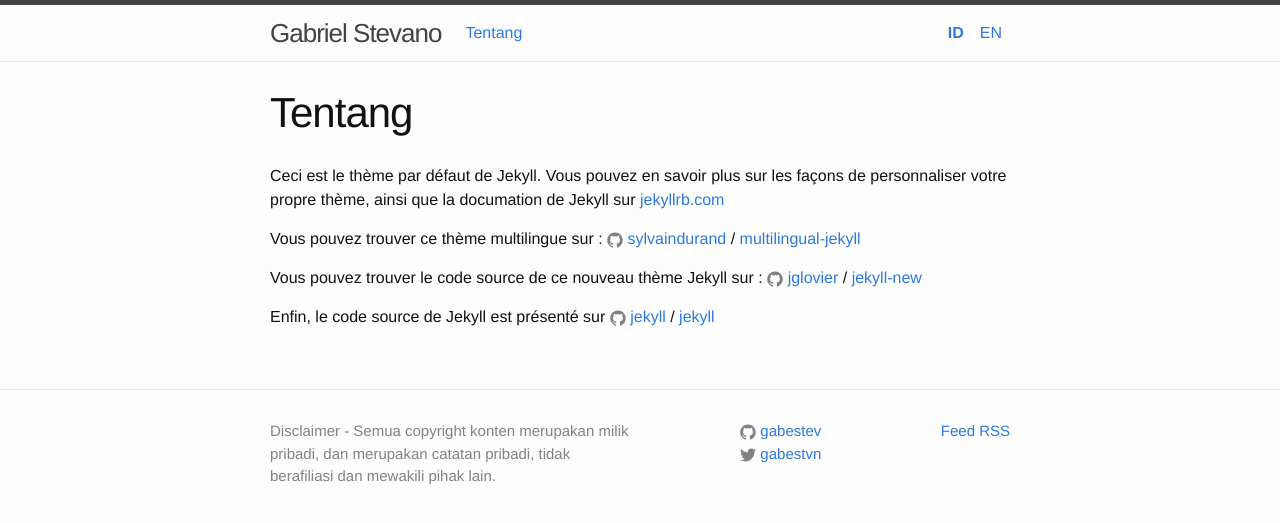
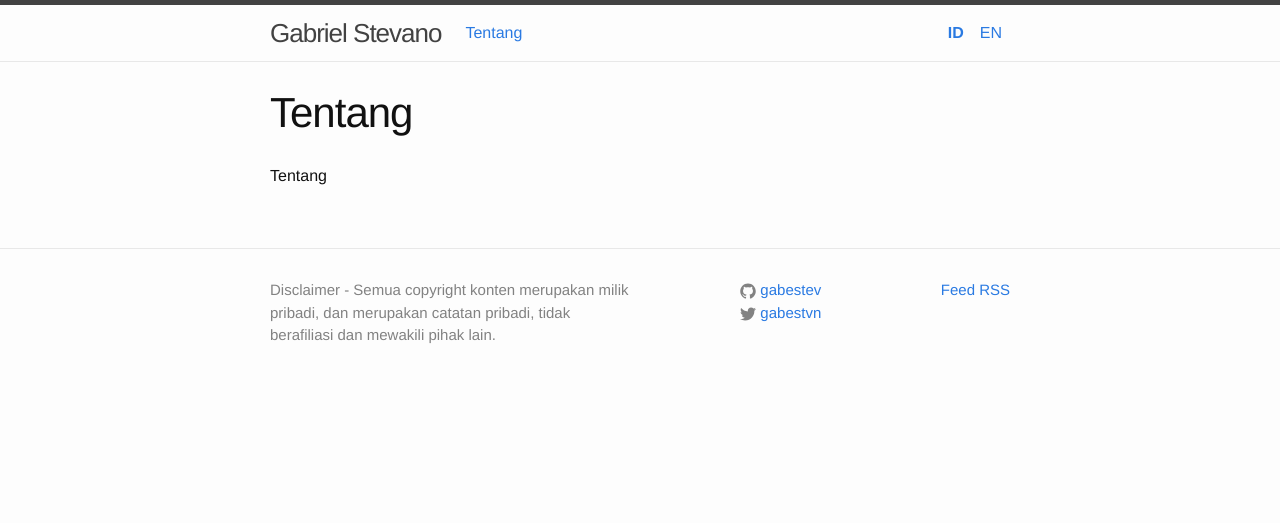
Before and after one commit to gabestev/gabestev.github.io, a Jekyll site: the page built from tentang.md, in a window 1280 px wide. Shown: the top 523 px of the page. Built offline with Jekyll 4.4.1, drawn with Linux system fonts in a browser that asks for light colours.

Commit message:
chore: reset content

```diff
--- a/tentang.md
+++ b/tentang.md
@@ -5,16 +5,4 @@
 lang: id
 ---
 
-Ceci est le thème par défaut de Jekyll. Vous pouvez en savoir plus sur les façons de personnaliser votre propre thème, ainsi que la documation de Jekyll sur [jekyllrb.com](http://jekyllrb.com/)
-
-Vous pouvez trouver ce thème multilingue sur :
-{% include icon-github.html username="sylvaindurand" %} /
-[multilingual-jekyll](https://github.com/sylvaindurand/multilingual-jekyll)
-
-Vous pouvez trouver le code source de ce nouveau thème Jekyll sur :
-{% include icon-github.html username="jglovier" %} /
-[jekyll-new](https://github.com/jglovier/jekyll-new)
-
-Enfin, le code source de Jekyll est présenté sur
-{% include icon-github.html username="jekyll" %} /
-[jekyll](https://github.com/jekyll/jekyll)
+Tentang
```
Also changed, not shown: _posts/2016-02-29-selamat-datang-di-jekyll.markdown (deleted, +0 -27 lines), _posts/2016-02-29-welcome-to-jekyll.markdown (deleted, +0 -27 lines), about.md (+1 -13 lines), 1 other file.
